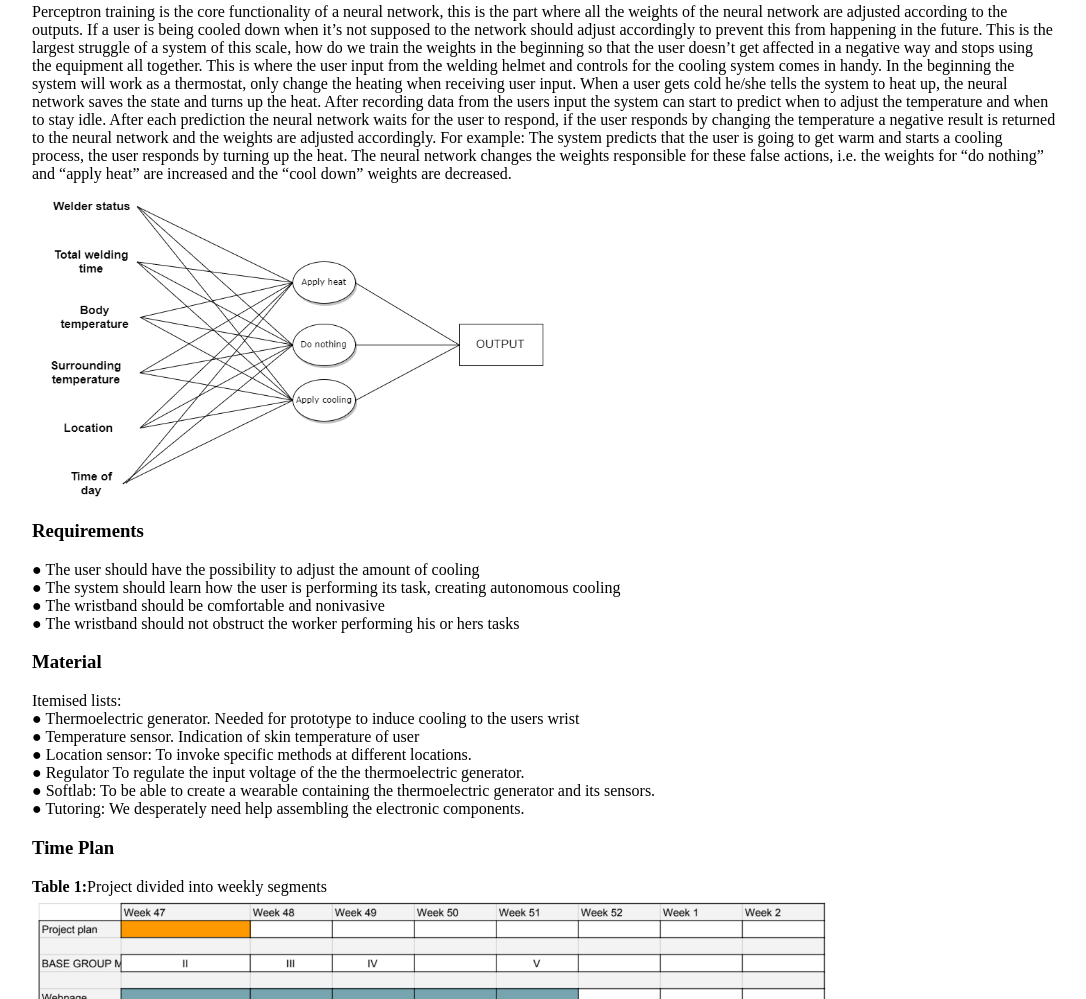
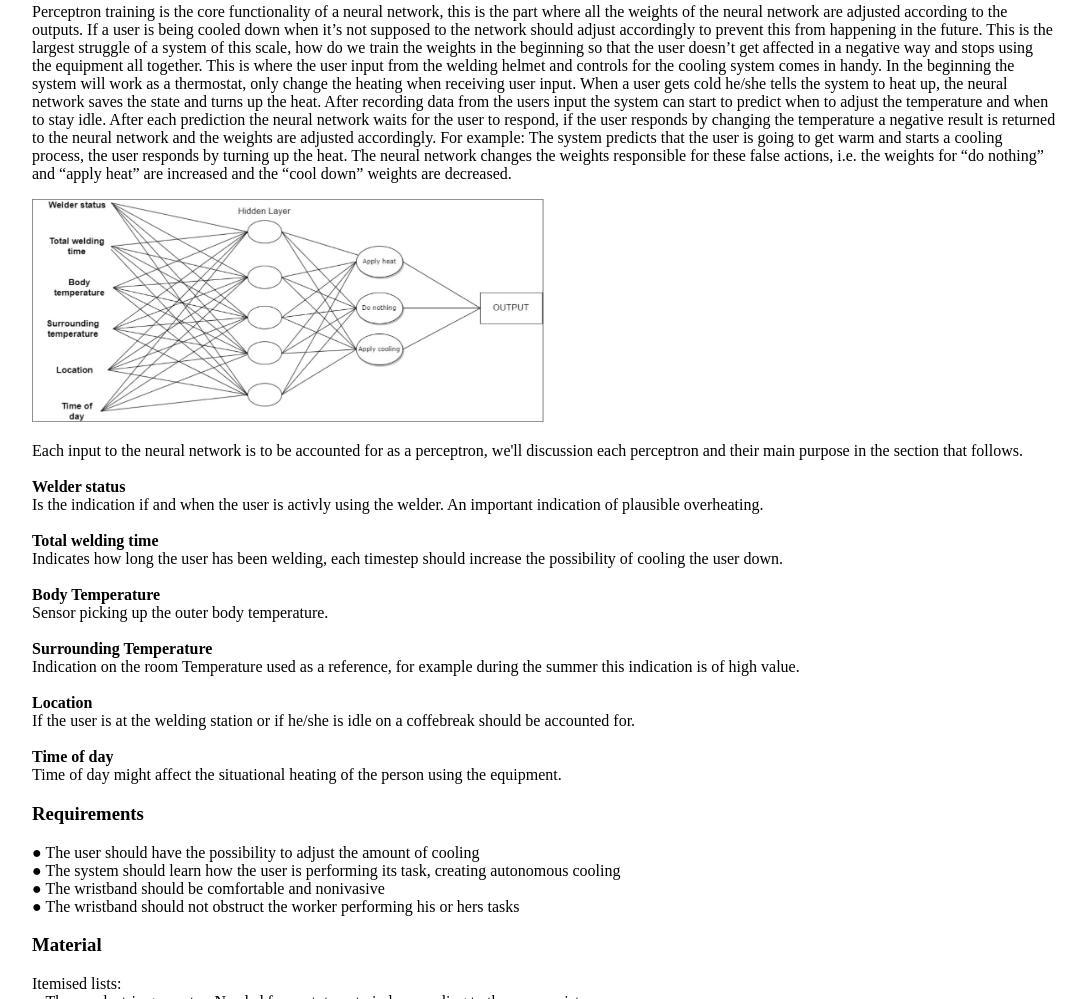
Before and after one commit to Fredrikostlund/Project-Plan-ISM, a plain HTML site: page index.html in a window 1280 px wide. Shown: the part 3225-4224 px from the top of the page, without its empty margins (96-1182 px from the left). Drawn offline with Linux system fonts and the light colour scheme.

Commit message:
Added describtion to Neural Network

```diff
--- a/index.html
+++ b/index.html
@@ -150,7 +150,23 @@
       The neural network changes the weights responsible for these false actions, i.e. the weights
       for “do nothing” and “apply heat” are increased and the “cool down” weights are decreased.
     </p>
-    <img src="images/NeuralNetwork.png" width="50%"/></br>
+    <img src="images/neuralnetwork.jpg" width="50%"/></br>
+    <p class="section-paragraph">
+      Each input to the neural network is to be accounted for as a perceptron, we'll discussion
+      each perceptron and their main purpose in the section that follows.</br></br>
+      <strong>Welder status</strong></br>Is the indication if and when the user is activly
+      using the welder. An important indication of plausible overheating.</br></br>
+      <strong>Total welding time</strong></br>Indicates how long the user has been
+      welding, each timestep should increase the possibility of cooling the user down.</br></br>
+      <strong>Body Temperature</strong></br>Sensor picking up the outer body temperature.</br></br>
+      <strong>Surrounding Temperature</strong></br>Indication on the room Temperature
+      used as a reference, for example during the summer this indication is of
+      high value.</br></br>
+      <strong>Location</strong></br>If the user is at the welding station or if
+      he/she is idle on a coffebreak should be accounted for.</br></br>
+      <strong>Time of day</strong></br>Time of day might affect the situational
+      heating of the person using the equipment.
+    </p>
     <h3 class="section-subsubtitle">Requirements</h3>
     <p class="section-paragraph">● The user should have the possibility to adjust the amount of cooling
     </br>● The system should learn how the user is performing its task, creating autonomous cooling
```
Also changed, not shown: images/neuralnetwork.jpg (added).
